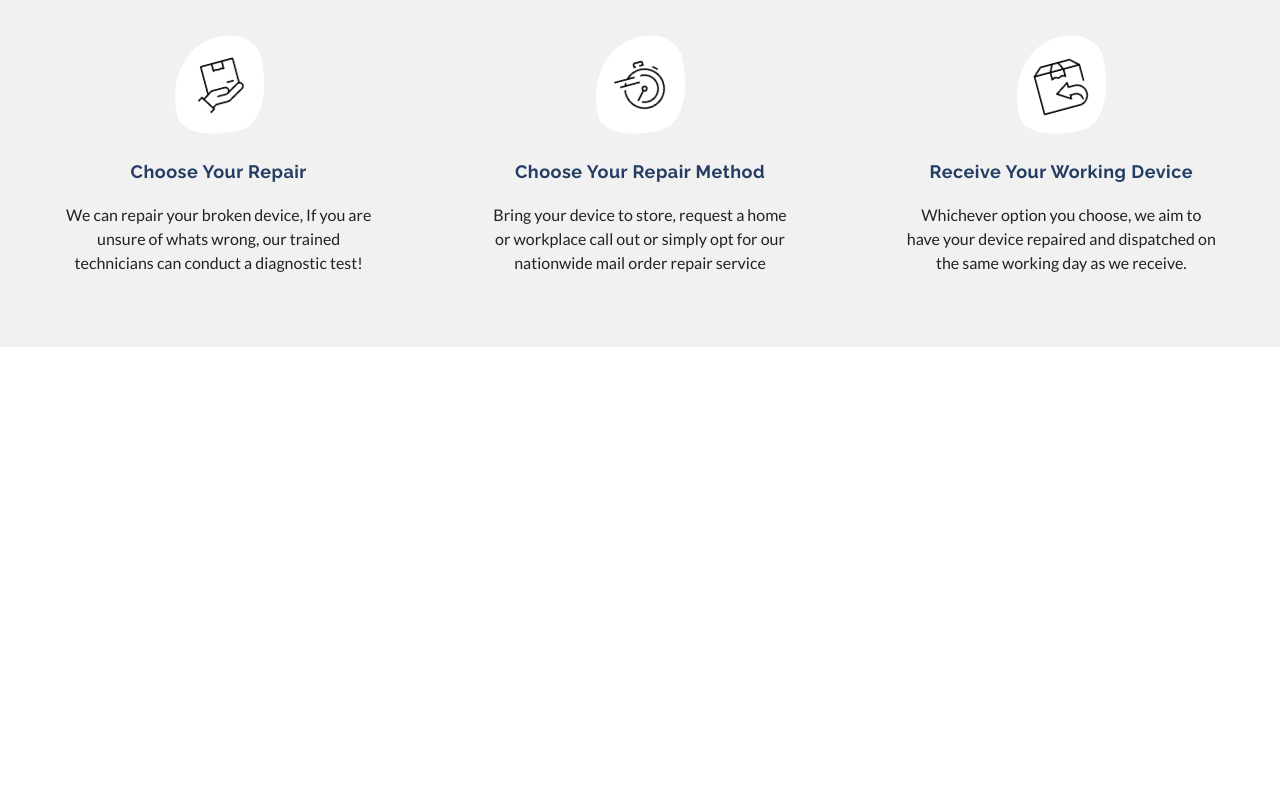
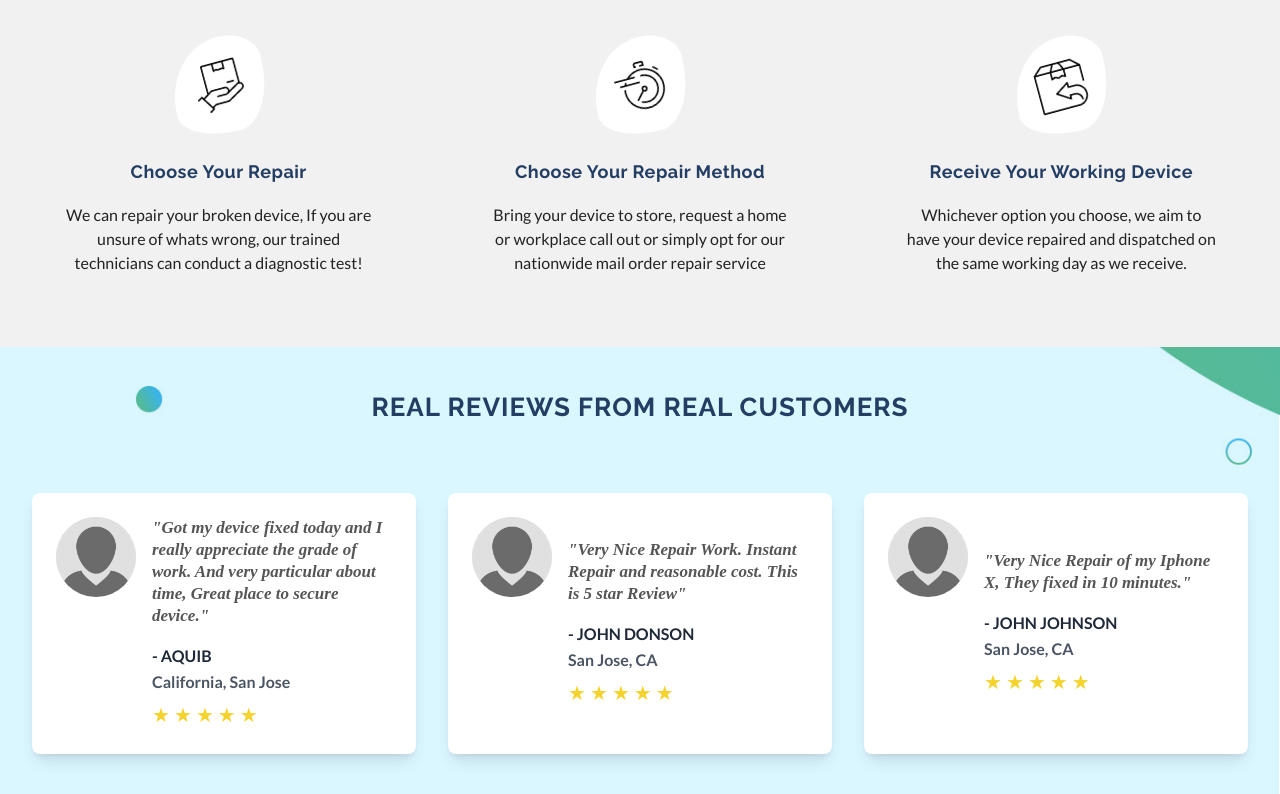
Before and after one commit to Anusha-DPM/gophonehut, a Next.js app: page / in a window 1280 px wide. Shown: the part 1846-2640 px from the top of the page. Before the commit the page ends 2193 px from the top, so only its background shows below. Built offline with nearby package versions, Linux system fonts and the light colour scheme; a web font is replaced by a local one.

Commit message:
Update files

```diff
--- a/src/app/page.tsx
+++ b/src/app/page.tsx
@@ -2,6 +2,7 @@ import HeroSection from '@/components/HeroSection'
 import RepairSection from '@/components/RepairSection'
 import WhyChooseUsSection from '@/components/WhyChooseUsSection'
 import EasyAs123Section from '@/components/EasyAs123Section'
+import ReviewsSection from '@/components/ReviewsSection'
 
 export default function Home() {
   return (
@@ -10,6 +11,7 @@ export default function Home() {
       <RepairSection />
       <WhyChooseUsSection />
       <EasyAs123Section />
+      <ReviewsSection />
     </main>
   )
 }
--- a/src/components/EasyAs123Section.tsx
+++ b/src/components/EasyAs123Section.tsx
@@ -93,6 +93,9 @@ const EasyAs123Section: React.FC = () => {
                       width={40}
                       height={40}
                       className="w-10 h-10 md:w-12 md:h-12 transition-all duration-300"
+                      style={{
+                        filter: hoveredFeature === feature.id ? 'brightness(0) invert(1)' : 'none'
+                      }}
                       onLoad={() => {
                         console.log('Image loaded successfully:', hoveredFeature === feature.id ? feature.hoverIcon : feature.icon);
                       }}
--- /dev/null
+++ b/src/components/ReviewsSection.tsx
@@ -0,0 +1,144 @@
+'use client'
+
+import React from 'react'
+import Image from 'next/image'
+
+const ReviewsSection: React.FC = () => {
+  const reviews = [
+    {
+      id: 1,
+      description: "Got my device fixed today and I really appreciate the grade of work. And very particular about time, Great place to secure device.",
+      name: "AQUIB",
+      city: "California, San Jose"
+    },
+    {
+      id: 2,
+      description: "Very Nice Repair Work. Instant Repair and reasonable cost. This is 5 star Review",
+      name: "JOHN DONSON",
+      city: "San Jose, CA"
+    },
+    {
+      id: 3,
+      description: "Very Nice Repair of my Iphone X, They fixed in 10 minutes.",
+      name: "JOHN JOHNSON",
+      city: "San Jose, CA"
+    }
+  ]
+
+  return (
+    <section
+      className="py-6 md:py-8 lg:py-10 relative"
+      style={{
+        backgroundImage: 'url(/reviewbackground.jpg)',
+        backgroundSize: 'cover',
+        backgroundPosition: 'center',
+        backgroundRepeat: 'no-repeat'
+      }}
+    >
+      <div className="max-w-7xl mx-auto px-4 md:px-6 lg:px-8 relative z-10">
+        {/* Section Title */}
+        <div className="text-center mb-12 md:mb-16">
+          <h2
+            className="font-raleway font-bold uppercase"
+            style={{
+              fontSize: '26px',
+              color: '#233D63',
+              fontFamily: "'Raleway', sans-serif",
+              letterSpacing: '1px',
+              fontWeight: '700'
+            }}
+          >
+            REAL REVIEWS FROM REAL CUSTOMERS
+          </h2>
+        </div>
+
+        {/* Reviews Grid */}
+        <div className="grid grid-cols-1 md:grid-cols-2 lg:grid-cols-3 gap-6 md:gap-8">
+          {reviews.map((review) => (
+            <div key={review.id} className="w-full">
+              <div className="bg-white rounded-lg shadow-lg p-6 h-full">
+                <div className="flex gap-4 h-full">
+                  {/* First Column - Image */}
+                  <div className="flex-shrink-0">
+                    <div className="w-20 h-20 rounded-full overflow-hidden bg-gray-200 flex items-center justify-center">
+                      <Image
+                        src="/placeholder_avatar.jpg"
+                        alt="User Avatar"
+                        width={80}
+                        height={80}
+                        className="w-full h-full object-cover"
+                      />
+                    </div>
+                  </div>
+
+                  {/* Second Column - Content */}
+                  <div className="flex-1 flex flex-col justify-center">
+                    {/* Review Description */}
+                    <p
+                      className="mb-4"
+                      style={{
+                        fontSize: '17px',
+                        fontWeight: 'bold',
+                        fontFamily: "'Crete Round', serif",
+                        fontStyle: 'italic',
+                        lineHeight: '1.3',
+                        color: '#555'
+                      }}
+                    >
+                      "{review.description}"
+                    </p>
+
+                    {/* User Name */}
+                    <h3
+                      className="mb-0 text-gray-800"
+                      style={{
+                        fontSize: '16px',
+                        fontWeight: 'bold',
+                        textTransform: 'uppercase',
+                        fontFamily: 'lato'
+                      }}
+                    >
+                      - {review.name}
+                    </h3>
+
+                    {/* City */}
+                    <p
+                      className="mb-1 text-gray-600"
+                      style={{
+                        fontSize: '16px',
+                        fontWeight: 'bold',
+                        fontFamily: 'lato'
+                      }}
+                    >
+                      {review.city}
+                    </p>
+
+                    {/* Stars */}
+                    <div className="flex">
+                      <div className="flex space-x-1">
+                        {[...Array(5)].map((_, index) => (
+                          <span
+                            key={index}
+                            className="text-yellow-400"
+                            style={{
+                              fontSize: '20px',
+                              color: '#f3d32c'
+                            }}
+                          >
+                            ★
+                          </span>
+                        ))}
+                      </div>
+                    </div>
+                  </div>
+                </div>
+              </div>
+            </div>
+          ))}
+        </div>
+      </div>
+    </section>
+  )
+}
+
+export default ReviewsSection
```
Also changed, not shown: public/placeholder_avatar.jpg (added), public/reviewbackground.jpg (added).
